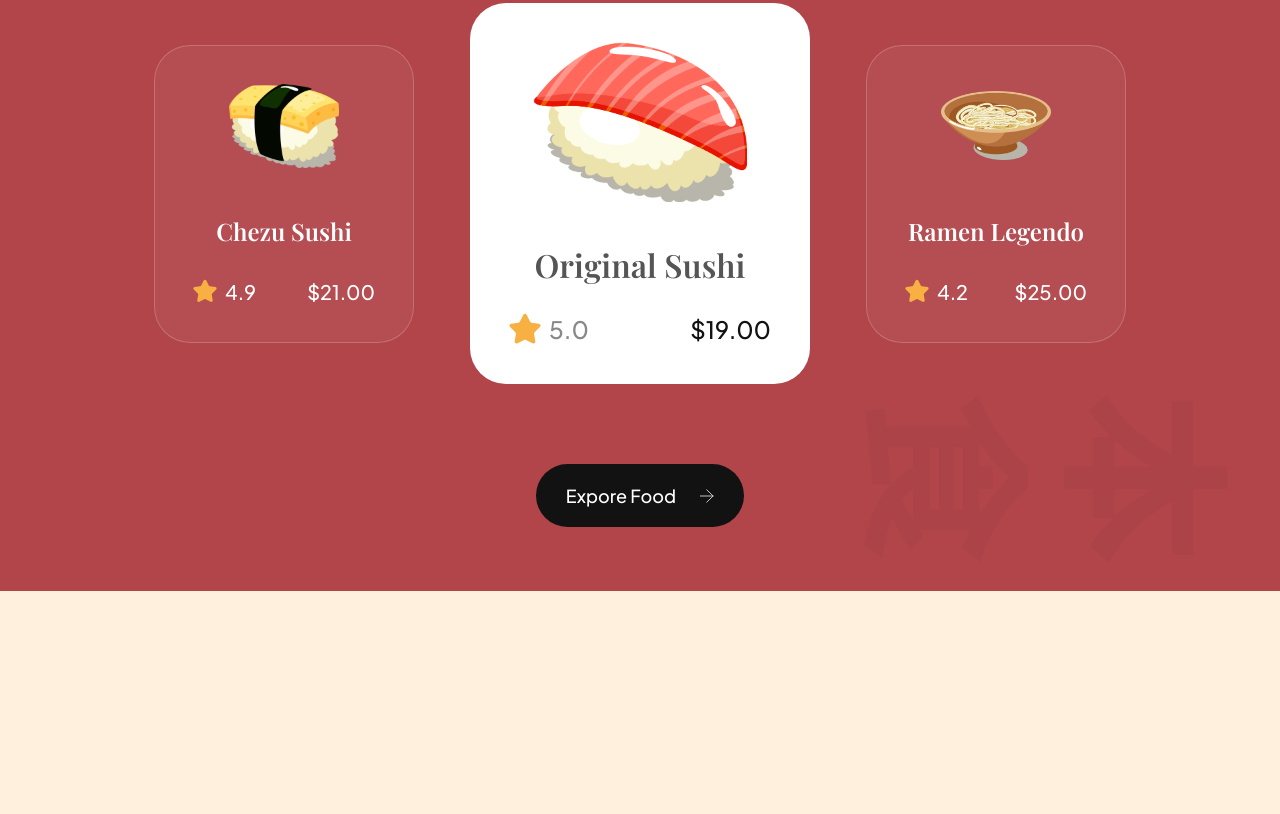
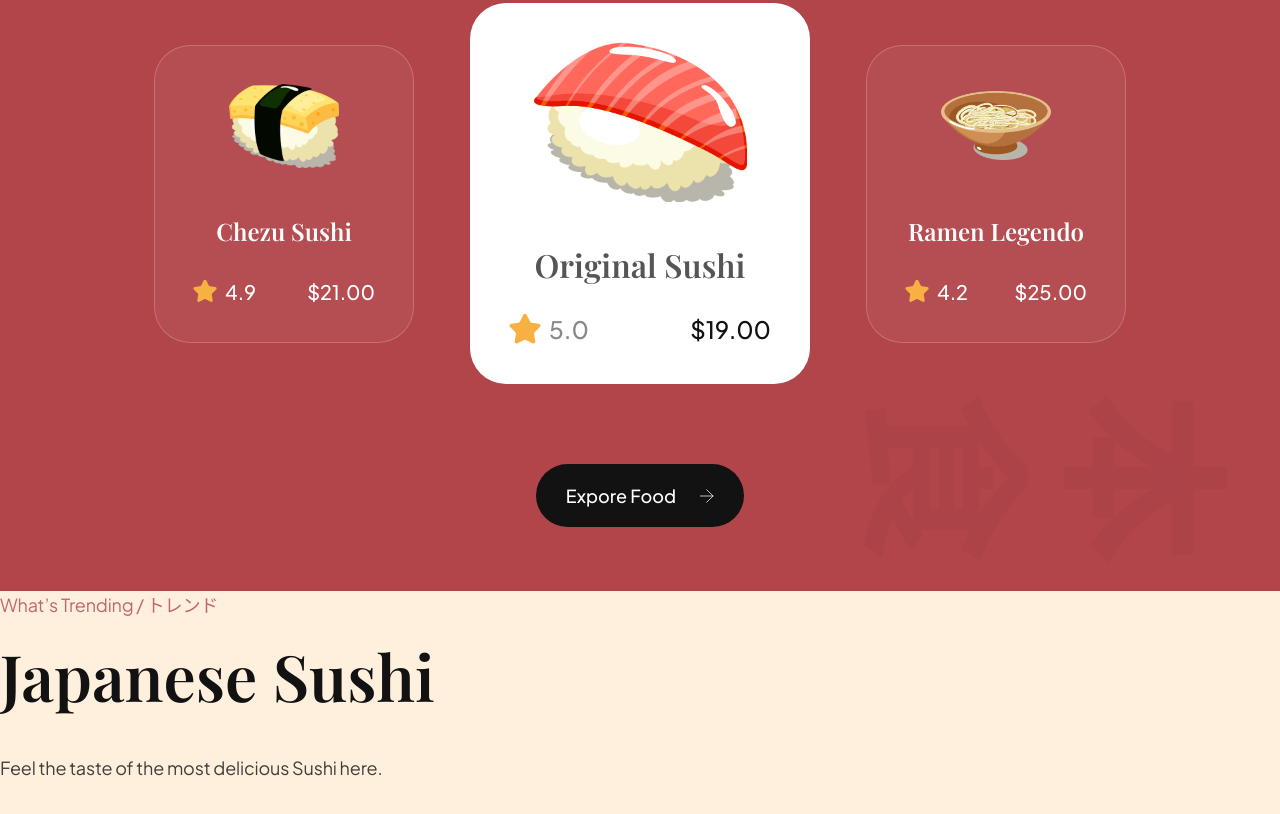
Before and after one commit to GiftChrisJava/sushi, a website built with Vite: page index.html in a window 1280 px wide. Shown: the part 1823-2637 px from the top of the page. Before the commit the page ends 2414 px from the top, so only its background shows below. Built offline with nearby package versions, Linux system fonts and the light colour scheme.

Commit message:
creating trending section

```diff
--- a/index.html
+++ b/index.html
@@ -205,6 +205,18 @@
       </button>
     </section>
 
+    <section class="trending" id="food">
+      <div class="trending__content" data-aos="fade-right">
+        <p class="sushi__subtitle">What’s Trending / トレンド</p>
+
+        <h3 class="sushi__title">Japanese Sushi</h3>
+
+        <p class="sushi__description">
+          Feel the taste of the most delicious Sushi here.
+        </p>
+      </div>
+    </section>
+
     <script src="js/script.js" type="module"></script>
   </body>
 </html>
```
